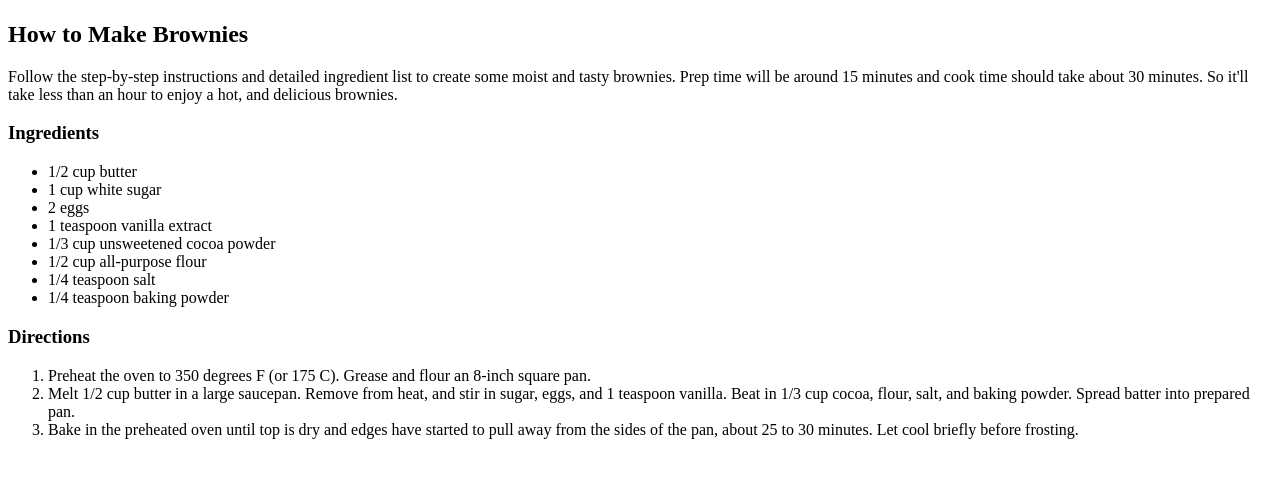
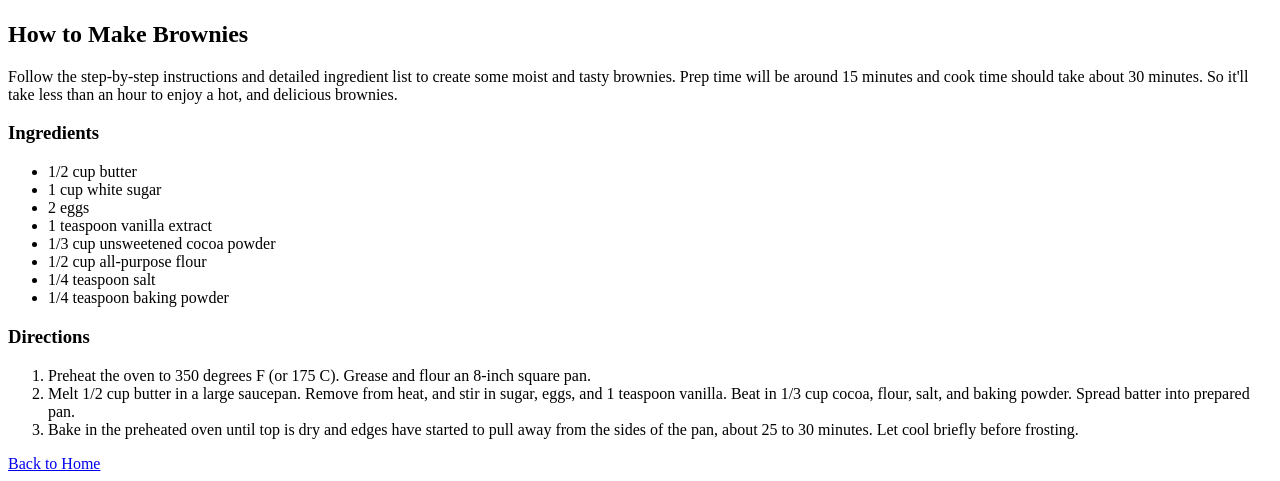
Before and after one commit to JCGameandLearn/odin-recipes, a plain HTML site: page recipes/brownies.html in a window 1280 px wide. Shown: the part 483-964 px from the top of the page. Before the commit the page ends 938 px from the top, so only its background shows below. Drawn offline with Linux system fonts and the light colour scheme.

Commit message:
Add Home link to recipe pages

```diff
--- a/recipes/brownies.html
+++ b/recipes/brownies.html
@@ -36,6 +36,8 @@
             <li>Bake in the preheated oven until top is dry and edges have started to pull away from the sides of the pan, about 25 to 30 minutes. Let cool briefly before frosting.</li>
         </ol>
 
+        <a href="/index.html">Back to Home</a>
+
     </body>
 
 </html>
```
Also changed, not shown: recipes/cake.html (+3 -0 lines), recipes/cookies.html (+3 -0 lines).
